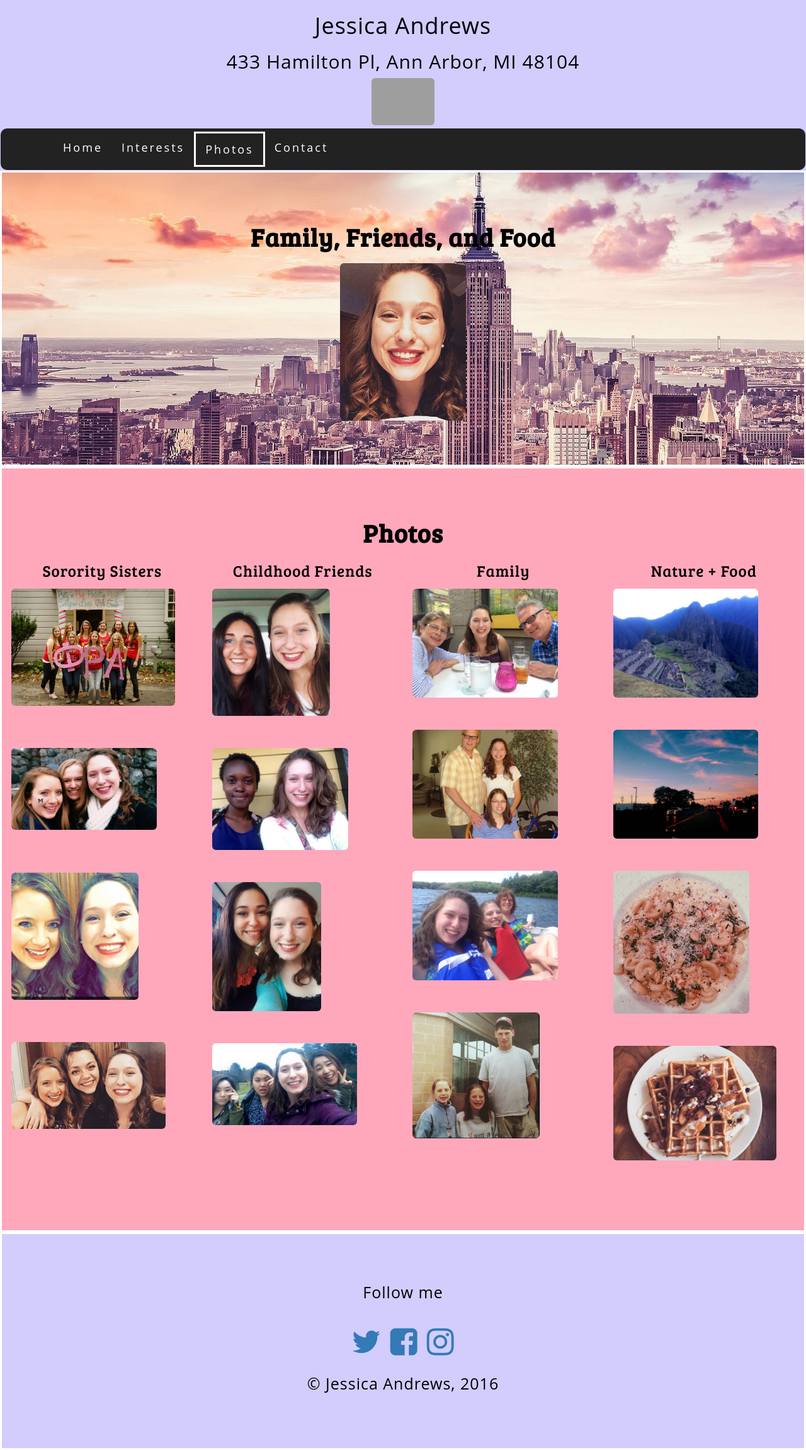
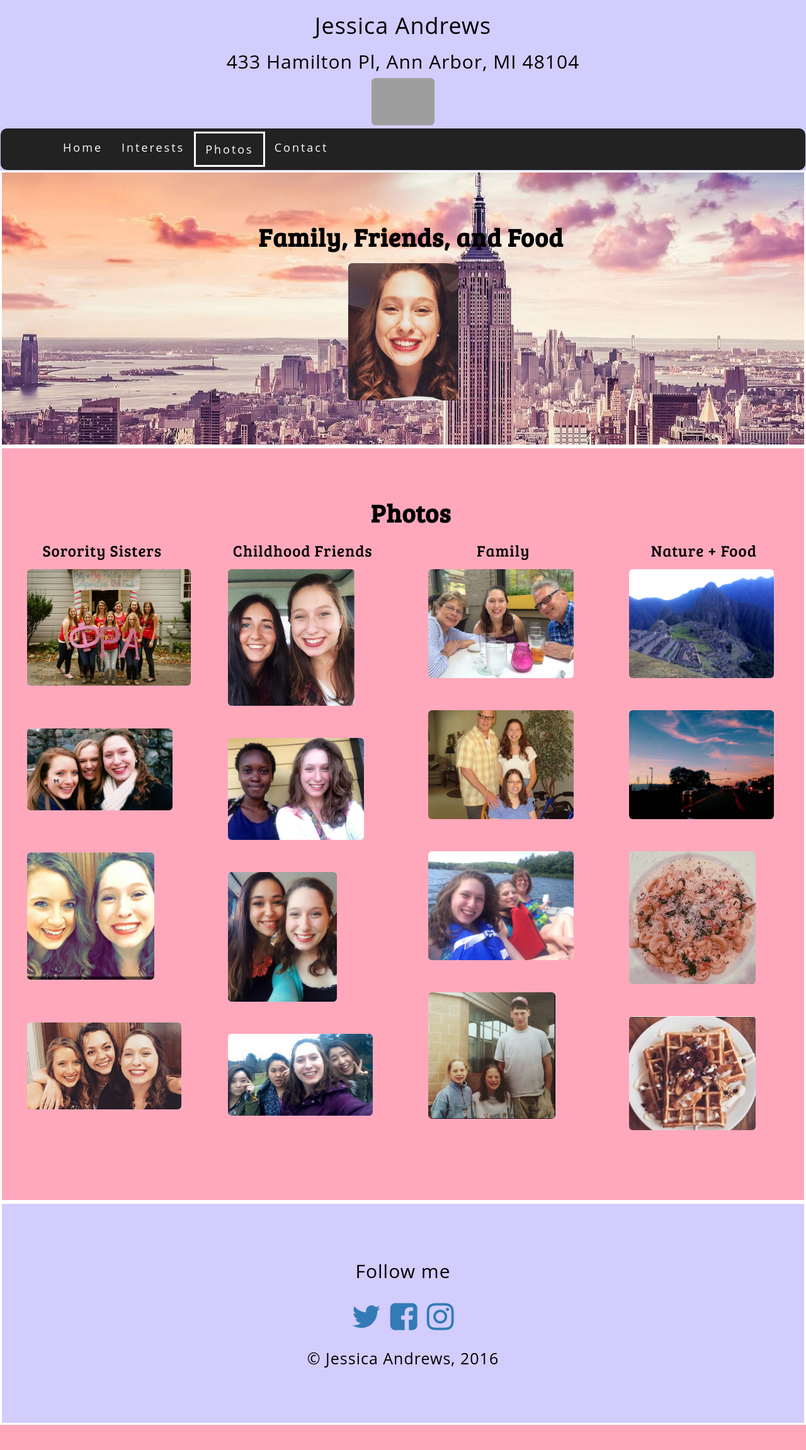
Before and after one commit to Jessica0028/jessicaportfolio, a Python web app: template templates/photo.html in a window 1280 px wide. Shown: the whole page at 63% size. After the commit the page ends 2263 px from the top, so only its background shows below. Run offline with Jinja, Linux system fonts and the light colour scheme; the template is opened without the code that fills it, so the values that code supplies are empty; some libraries are stand-ins or nearby versions; grey boxes are pictures that could not be loaded.

Commit message:
margin and resizing
added margin left to shift the position of my photos and resized some
photos

```diff
--- a/static/style.css
+++ b/static/style.css
@@ -30,7 +30,8 @@
   p {font-size: 25px;
     text-align: center;}
   .margin {margin-bottom: 20px;
-    margin-top: 10px;}
+    margin-top: 10px;
+    margin-left: 25px;}
   .container-fluid {
       padding-top: 70px;
       padding-bottom: 70px;
--- a/templates/base.html
+++ b/templates/base.html
@@ -51,7 +51,7 @@
    Main Content
   {% endblock %}
   <footer class="container-fluid footer-4 text-center">
-    <p>Follow me </p>
+    <h2>Follow me </h2>
     <a href="https://twitter.com/Jessickaa27" target="_blank"> <i class="fa fa-twitter"></i></a>
     <a href="https://www.facebook.com/softballchica9942" target="_blank"><i class="fa fa-facebook-square"></i></a>
     <a href="https://www.instagram.com/jessickaa245/" target="_blank"><i class= "fa fa-instagram"></i></a>
--- a/templates/index.html
+++ b/templates/index.html
@@ -7,7 +7,7 @@ Home
 {% block content %}
 <div class="container-fluid home-1 text-center">
   <h3 class="margin">Welcome to my Site!</h3>
-  <img src="static/me.jpg" class="img-responsive img-rounded corners" style="display:inline" alt="myself" width="200" height="200">
+  <img src="static/me.jpg" class="img-responsive img-rounded corners" style="display:inline" alt="myself" width="175" height="175">
 </div>
 
 <div class="container-fluid home-3 text-center">
--- a/templates/photo.html
+++ b/templates/photo.html
@@ -8,7 +8,7 @@ Photo
 {% block content %}
 <div class="container-fluid photo-2 text-center">
 	<h3 class="margin">Family, Friends, and Food</h3>
-  		<img src="static/me.jpg" class="img-responsive img-rounded corners" style="display:inline" alt="myself" width="200" height="200">
+  		<img src="static/me.jpg" class="img-responsive img-rounded corners" style="display:inline" alt="myself" width="175" height="175">
 </div>
 <div class="container-fluid interestsandphoto-5 text-center">
   <h3 class="margin">Photos</h3>
@@ -22,7 +22,7 @@ Photo
 	 </div>
 	 <div class="col-md-3">
 	 <p>Childhood Friends</p>
-	   <img src="static/savinajess.jpg" class="img-responsive img-rounded corners margin" style="width:65%" alt="savinandjess"><br>
+	   <img src="static/savinajess.jpg" class="img-responsive img-rounded corners margin" style="width:70%" alt="savinandjess"><br>
 	   <img src="static/yvettejess.jpg" class="img-responsive img-rounded corners margin" style="width:75% " alt="yvetteandjessica"><br>
 	   <img src="static/kaitjess.jpg" class="img-responsive img-rounded corners margin" style="width:60%" alt="kaitlynnandjess"><br>
 	   <img src="static/all.jpg" class="img-responsive img-rounded corners margin" style="width:80%" alt="elenaandjess">
@@ -38,8 +38,8 @@ Photo
 	 <p>Nature + Food</p>
 	   <img src="static/peru.jpg" class="img-responsive img-rounded corners margin" style="width:80%" alt="peru"><br>
 	   <img src="static/sky.jpg" class="img-responsive img-rounded corners margin" style="width:80%" alt="sky"><br>
-	   <img src="static/IMG_8141.JPG" class="img-responsive img-rounded corners margin" style="width:75%" alt="pasta"><br>
-	   <img src="static/waffles.jpg" class="img-responsive img-rounded corners margin" style="width:90%" alt="wafflez"><br>
+	   <img src="static/IMG_8141.JPG" class="img-responsive img-rounded corners margin" style="width:70%" alt="pasta"><br>
+	   <img src="static/waffles.jpg" class="img-responsive img-rounded corners margin" style="width:70%" alt="wafflez"><br>
 	 </div>
    </div>
 </div>
```
Also changed, not shown: static/waffles.jpg.
